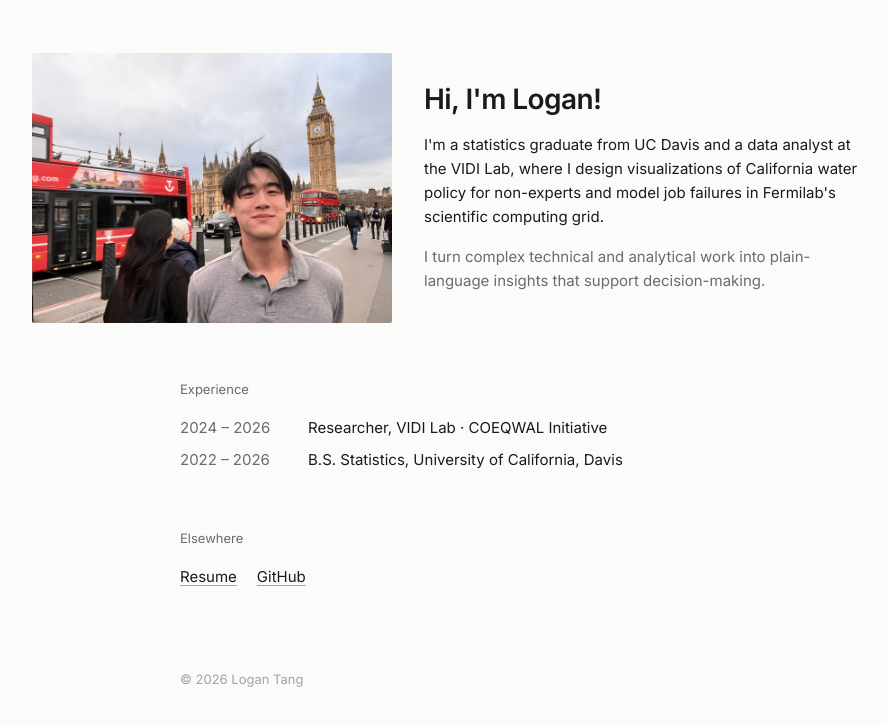
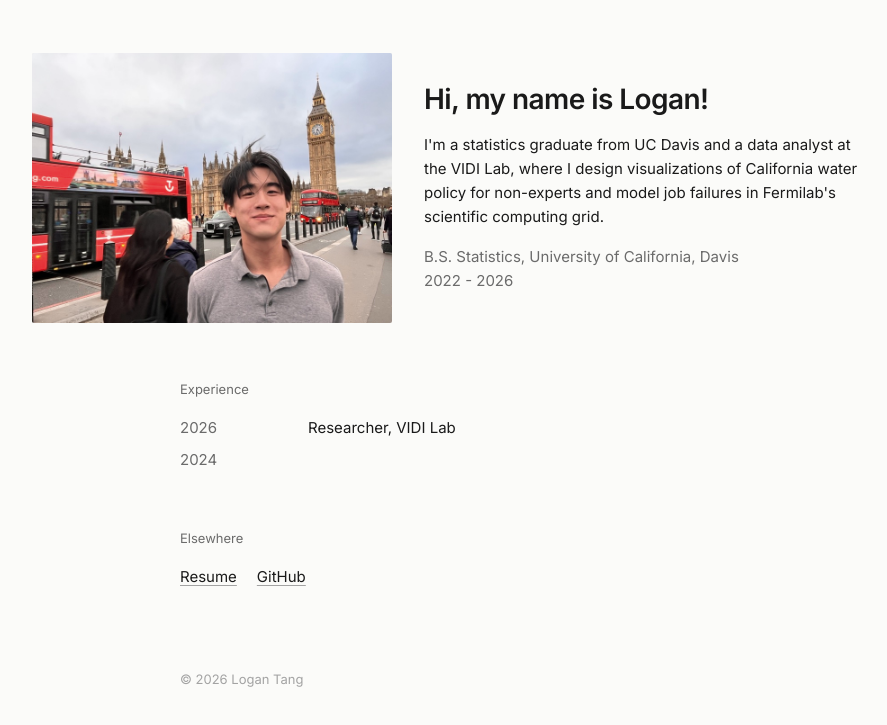
Before and after one commit to logtang/portfolio, a plain HTML site: page pages/landing.html in a window 1280 px wide. Shown: the part 115-840 px from the top of the page, without its empty margins (192-1079 px from the left). Drawn offline with Linux system fonts and the light colour scheme.

Commit message:
restructured: experience on landing page

```diff
--- a/pages/landing.html
+++ b/pages/landing.html
@@ -31,25 +31,22 @@
         </div>
 
         <div>
-          <h1 class="greeting">Hi, I'm Logan!</h1>
+          <h1 class="greeting">Hi, my name is Logan!</h1>
           <p class="lede">
             I'm a statistics graduate from UC Davis and a data analyst at the VIDI Lab,
             where I design visualizations of California water policy for non-experts and
             model job failures in Fermilab's scientific computing grid.
           </p>
-          <p class="lede muted">
-            I turn complex technical and analytical work into plain-language insights
-            that support decision-making.
-          </p>
+          <p class="lede muted">B.S. Statistics, University of California, Davis <br>
+          2022 - 2026</p>
         </div>
       </div>
 
       <h2>Experience</h2>
       <dl class="facts">
-        <dt>2024 – 2026</dt>
-        <dd>Researcher, VIDI Lab · COEQWAL Initiative</dd>
-        <dt>2022 – 2026</dt>
-        <dd>B.S. Statistics, University of California, Davis</dd>
+        <dt>2026</dt>
+        <dd>Researcher, VIDI Lab</dd>
+        <dt>2024</dt>
       </dl>
 
       <h2>Elsewhere</h2>
```
